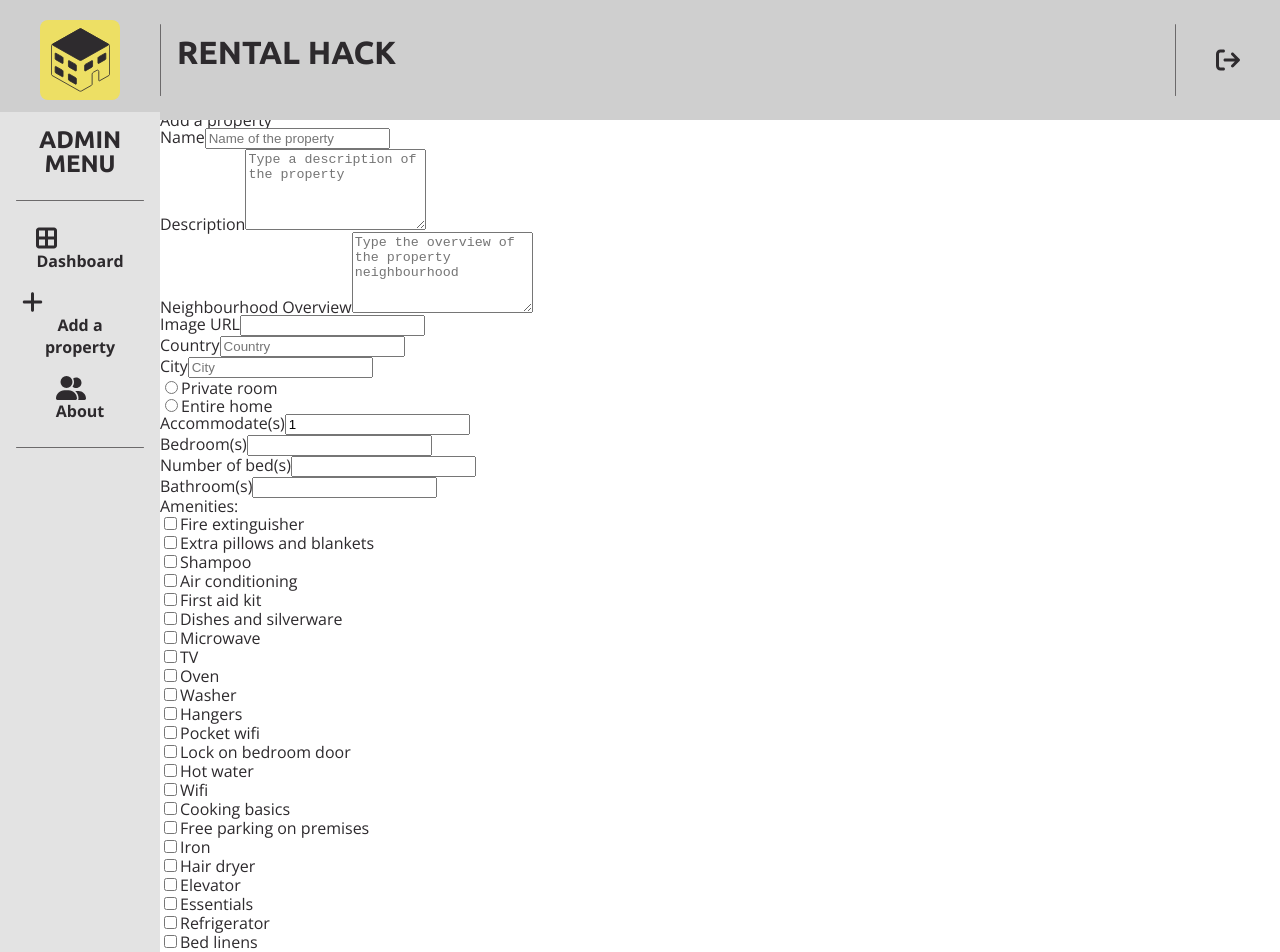
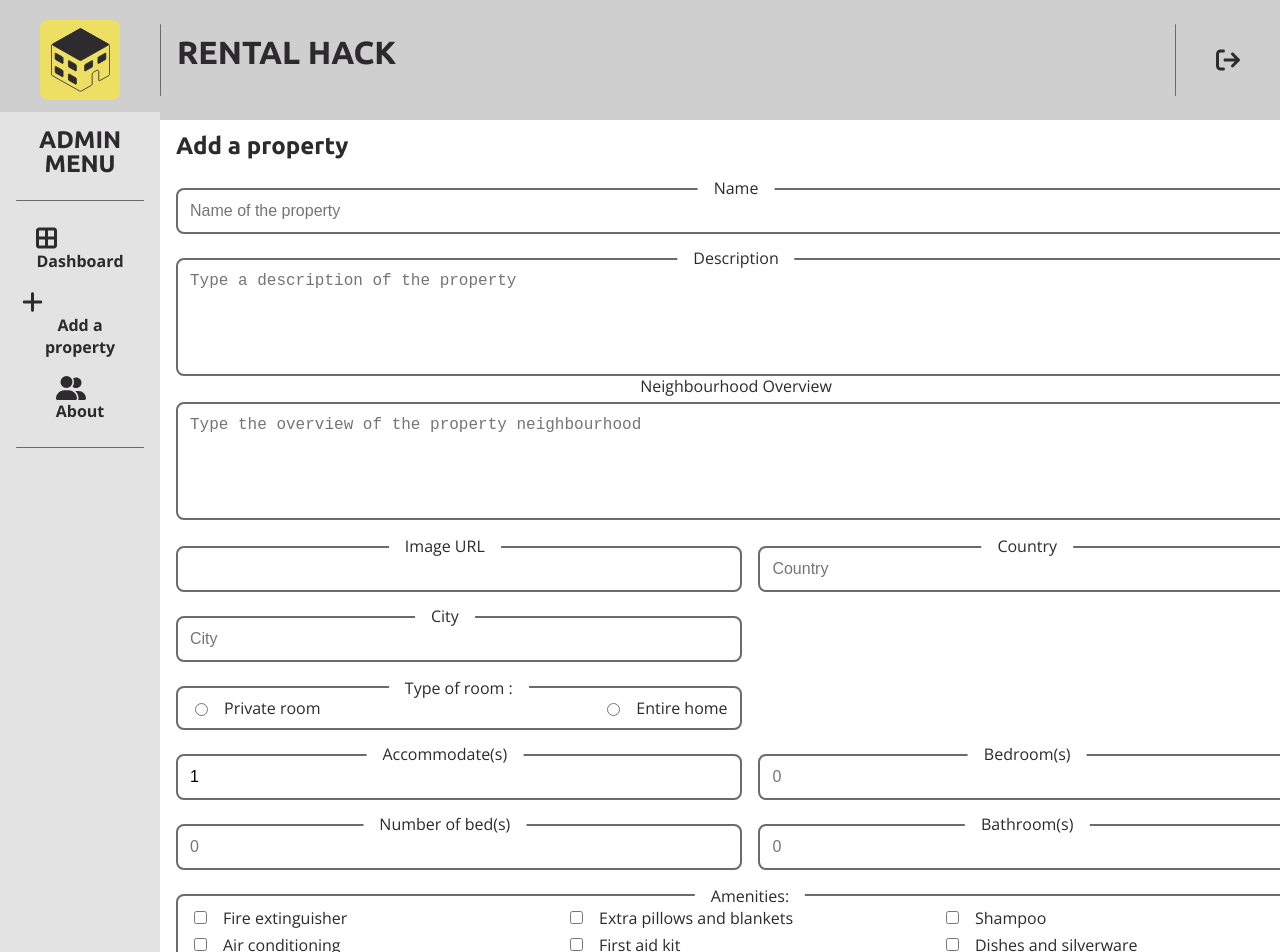
Before and after one commit to refinejcode49/lab-apartment-rental-admin, a React (Vite) app: page /add-property in a window 1280 px wide. Shown: the top 952 px of the page. Built offline with nearby package versions, Linux system fonts and the light colour scheme.

Commit message:
Style of Create property page from 375 to 1440px

```diff
--- a/src/App.css
+++ b/src/App.css
@@ -740,7 +740,10 @@ a {
 }
 .btn-danger{
   background-color: var(--danger);
-}/*about page*/
+}
+
+
+/* ==> About Page <== */
 .about {
   background-color: var(--bg-page-grey);
   display: flex;
@@ -817,8 +820,132 @@ a {
   margin: 0.7rem;
   font-size: 1rem;
 }
+/* ==> AddProperty  Page <== */
+.form-container{
+  display: flex;
+  flex-direction: column;
+  gap: 1.5rem;
+  padding: 1rem;
+  width: 100%;
+  color: var(--main-dark);
+}
+.form-group{
+  position: relative;
+  width: 100%;
+  /* margin-bottom: 0.5rem; */
+}
+.form-group input{
+  width: 100%;
+  /* height: 2.5rem; */
+  padding: 0.75rem;
+  font-size: 1rem;
+  border: 0.125rem solid var(--main-grey);
+  border-radius: 0.5rem;
+  outline: none;
+  transition: 0.3s;
+}
+.form-group textarea{
+  width: 100%;
+  padding: 0.75rem;
+  font-size: 1rem;
+  border: 0.125rem solid var(--main-grey);
+  border-radius: 0.5rem;
+  outline: none;
+  transition: 0.3s;
+}
+.form-group label {
+  position: absolute;
+  top: -0.5rem;
+  left: 50%;
+  transform: translateX(-50%);
+  padding: 0 1rem;
+  background-color: var(--white);
+  text-align: center;
+}
+.form-group .label-xl {
+  position: absolute;
+  top: -1.5rem;
+  left: 50%;
+  transform: translateX(-50%);
+  padding: 0 1rem;
+  background-color: var(--white);
+  text-align: center;
+}
 
-/* Footer Component */
+.form-group input:focus,  .form-group textarea:focus{
+  border-color: var(--main-yellow);
+  outline: 0.125rem solid var(--ligth-yellow);
+}
+
+.form-group-radio, .form-group-check{
+  position: relative;
+  display: flex;
+  flex-direction: column;
+  gap: 0.5rem;
+  padding: 0.75rem;
+  width: 100%;
+  font-size: 1rem;
+  border: 0.125rem solid var(--main-grey);
+  border-radius: 0.5rem;
+}
+.form-group-radio-title{
+  position: absolute;
+  top:-0.5rem;
+  left: 50%;
+  transform: translateX(-50%);
+  padding: 0 1rem;
+  background-color: var(--white);
+}
+.form-group-radio .radio-control{
+  display: flex;
+  align-items: center;
+}
+.flex-col{
+  display: flex;
+  flex-direction: column;
+  justify-content: flex-start;
+  align-items: flex-start;
+  gap: 1.5rem;
+  width: 100%;
+}
+.form-group-radio input{
+  margin-right: 1rem;
+  accent-color: var(--success);
+}
+.form-group-select select{
+  width: 100%;
+  padding: 0.75rem;
+  font-size: 1rem;
+  border: 0.125rem solid var(--main-grey);
+  border-radius: 0.5rem;
+  outline: none;
+  transition: 0.3s;
+}
+.form-group-select select:focus,
+.form-group-select select:focus-visible,
+.form-group-select select:target{
+  border-color: var(--main-yellow);
+  outline: 0.125rem solid var(--ligth-yellow);
+}
+.form-group-select option{
+  font-size: 1rem;
+  color: var(--main-dark);
+}
+.form-group-check label{
+  position: absolute;
+  top:-0.5rem;
+  left: 50%;
+  transform: translateX(-50%);
+  padding: 0 1rem;
+  background-color: var(--white);
+}
+.form-group-check input{
+  accent-color: var(--success);
+}
+.grid-col{
+    width: 100%;
+}
+/* ==> Footer Component <== */
 .footer {
   grid-area: footer;
   display: flex;
@@ -1173,6 +1300,28 @@ a {
     justify-content: flex-start;
     gap: 1rem;
   }
+
+  .flex-col{
+    flex-direction: row;
+    flex-wrap: wrap;
+    justify-content: space-between;
+  }
+  .flex-col .form-group{
+    width: 48%;
+  }
+  .flex-col .form-group-radio, .flex-col .form-group-select{
+    width: 48%;
+  }
+  .form-group-radio{
+    display: flex;
+    flex-direction: row;
+    justify-content: space-between;
+  }
+  .grid-col{
+    display: grid;
+    grid-template-columns: 1fr 1fr 1fr;
+    gap: 0.5rem;
+  }
 }
 @media (min-width: 1440px) {
   .card-list-container{
--- a/src/components/AddProperty.jsx
+++ b/src/components/AddProperty.jsx
@@ -266,7 +266,10 @@ const AddProperty = ({ data, setData }) => {
       name: name,
       description: description,
       neighborhood_overview: neighbordOverview,
-      picture_url: image.length <= 0 ? "https://dchba.org/wp-content/uploads/2020/06/house-placeholder.png" : image,
+      picture_url:
+        image.length <= 0
+          ? "https://dchba.org/wp-content/uploads/2020/06/house-placeholder.png"
+          : image,
       neighbourhood: `${city}, ${country}`,
       room_type: roomType, //Private room || Entire home/apt
       accommodates: accommodates,
@@ -289,7 +292,7 @@ const AddProperty = ({ data, setData }) => {
       host_since: "2010-06-21",
       host_location: `${city}, ${country}`,
       host_identity_verified: true,
-      host_is_superhost: true
+      host_is_superhost: true,
     };
     console.log(newPropertyToAdd);
     setData([newPropertyToAdd, ...data]);
@@ -307,9 +310,9 @@ const AddProperty = ({ data, setData }) => {
   }
 
   return (
-    <form onSubmit={handleCreateProperty}>
-      <span>Add a property</span>
-      <div className="form-control">
+    <form onSubmit={handleCreateProperty} className="form-container">
+      <h2 className="detail-title">Add a property</h2>
+      <div className="form-group">
         <label htmlFor="name">Name</label>
         <input
           id="name"
@@ -321,7 +324,7 @@ const AddProperty = ({ data, setData }) => {
         />
       </div>
 
-      <div className="form-control">
+      <div className="form-group">
         <label htmlFor="description">Description</label>
         <textarea
           id="description"
@@ -333,8 +336,10 @@ const AddProperty = ({ data, setData }) => {
         ></textarea>
       </div>
 
-      <div className="form-control">
-        <label htmlFor="neighbourhood-overview">Neighbourhood Overview</label>
+      <div className="form-group">
+        <label htmlFor="neighbourhood-overview" className="label-xl">
+          Neighbourhood Overview
+        </label>
         <textarea
           name="neighbourhood-overview"
           placeholder="Type the overview of the property neighbourhood"
@@ -343,8 +348,8 @@ const AddProperty = ({ data, setData }) => {
           rows="5"
         ></textarea>
       </div>
-
-      <div className="form-control">
+    <div className="flex-col">
+      <div className="form-group">
         <label htmlFor="image-url">Image URL</label>
         <input
           id="image-url"
@@ -355,7 +360,7 @@ const AddProperty = ({ data, setData }) => {
         />
       </div>
 
-      <div className="form-control">
+      <div className="form-group">
         <label htmlFor="country">Country</label>
         <input
           id="country"
@@ -367,7 +372,7 @@ const AddProperty = ({ data, setData }) => {
         />
       </div>
 
-      <div className="form-control">
+      <div className="form-group">
         <label htmlFor="city">City</label>
         <input
           id="city"
@@ -378,8 +383,9 @@ const AddProperty = ({ data, setData }) => {
         />
       </div>
 
-      <div className="form-control">
-        <div>
+      <div className="form-group-radio">
+        <p className="form-group-radio-title">Type of room : </p>
+        <div className="radio-control">
           <input
             type="radio"
             id="private-room"
@@ -390,10 +396,7 @@ const AddProperty = ({ data, setData }) => {
           />
           <label htmlFor="room-type">Private room</label>
         </div>
-      </div>
-
-      <div className="form-control">
-        <div>
+        <div className="radio-control">
           <input
             type="radio"
             id="entire-home"
@@ -406,56 +409,61 @@ const AddProperty = ({ data, setData }) => {
         </div>
       </div>
 
-      <div className="form-control">
+      <div className="form-group">
         <label htmlFor="num-of-bathroom">Accommodate(s)</label>
         <input
           id="accommodates"
           name="accommodates"
           type="number"
+          placeholder="1"
           value={accommodates}
           onChange={(e) => setAccommodates(e.target.value)}
           min="1"
         />
       </div>
-      <div className="form-control">
+      <div className="form-group">
         <label htmlFor="num-of-bedroom">Bedroom(s)</label>
         <input
           id="num-of-bedroom"
           name="num-of-bedroom"
           type="number"
+          placeholder="0"
           value={numBedroom}
           onChange={(e) => setNumBedroom(e.target.value)}
           min="0"
         />
       </div>
-      <div className="form-control">
+      <div className="form-group">
         <label htmlFor="num-of-bedroom-per-room">Number of bed(s)</label>
         <input
           id="num-of-bedroom-per-room"
           name="num-of-bedroom-per-room"
           type="number"
+          placeholder="0"
           value={numBedPerRoom}
           onChange={(e) => setNumBedPerRoom(e.target.value)}
           min="0"
         />
       </div>
-      <div className="form-control">
+      <div className="form-group">
         <label htmlFor="num-of-bathroom">Bathroom(s)</label>
         <input
           id="num-of-bathroom"
           name="num-of-bathroom"
           type="number"
+          placeholder="0"
           value={numBathroom}
           onChange={(e) => setNumBathroom(e.target.value)}
           min="0"
         />
       </div>
-
-      <label>
-        Amenities:
+    </div>
+      <div className="form-group-radio">
+        <p className="form-group-radio-title">Amenities:</p>
+        <div className="grid-col">
           {amenitiesArr.map((oneAmenity, index) => {
             return (
-            <div key={index}>
+              <div key={`amenity_n${index}`}>
                 <input
                   type="checkbox"
                   value={oneAmenity}
@@ -467,9 +475,10 @@ const AddProperty = ({ data, setData }) => {
               </div>
             );
           })}
-      </label>
+        </div>
+      </div>
 
-      <div className="form-control">
+        <div className="form-group">
           <label htmlFor="price">Price</label>
           <input
             id="price"
@@ -481,8 +490,8 @@ const AddProperty = ({ data, setData }) => {
             onChange={(e) => setPrice(e.target.value)}
           />
         </div>
-
-      <div className="form-control">
+        <div className="flex-col">
+        <div className="form-group-select">
           <label htmlFor="min-nights">Choose the minimum of nights</label>
           <select
             id="min-nights"
@@ -505,7 +514,7 @@ const AddProperty = ({ data, setData }) => {
           </select>
         </div>
 
-      <div className="form-control">
+        <div className="form-group-select">
           <label htmlFor="max-nights">Choose the maximum of nights</label>
           <select
             id="max-night"
@@ -528,7 +537,7 @@ const AddProperty = ({ data, setData }) => {
           </select>
         </div>
 
-      <div className="form-control">
+        <div className="form-group-check">
           <label htmlFor="availability">Has availability</label>
           <input
             id="availability"
@@ -538,8 +547,11 @@ const AddProperty = ({ data, setData }) => {
             onChange={(e) => setAvailability(e.target.checked)}
           />
         </div>
+      </div>
 
-      <button type="submit">Add property</button>
+      <button type="submit" className="detail-btn btn-success">
+        Add property
+      </button>
     </form>
   );
 };
--- a/src/components/Navbar.jsx
+++ b/src/components/Navbar.jsx
@@ -1,14 +1,17 @@
 import logo from "../assets/logo-rental-hack.svg";
 import logout from "../assets/arrow-right-from-bracket-icon.svg";
+import { Link } from "react-router-dom";
 
 export const Navbar = () => {
   return (
     <>
       <nav className="navbar">
         <div className="logo-container">
-          <div className="logo-background">
-            <img src={logo} alt="Iron Rental" className="logo" />
-          </div>
+          <Link to="/">
+            <div className="logo-background">
+              <img src={logo} alt="Iron Rental" className="logo" />
+            </div>
+          </Link>
         </div>
         <hr className="divider-navbar" />
         <div className="title-container">
```
Lines whose indentation alone changed are shown as unchanged.
